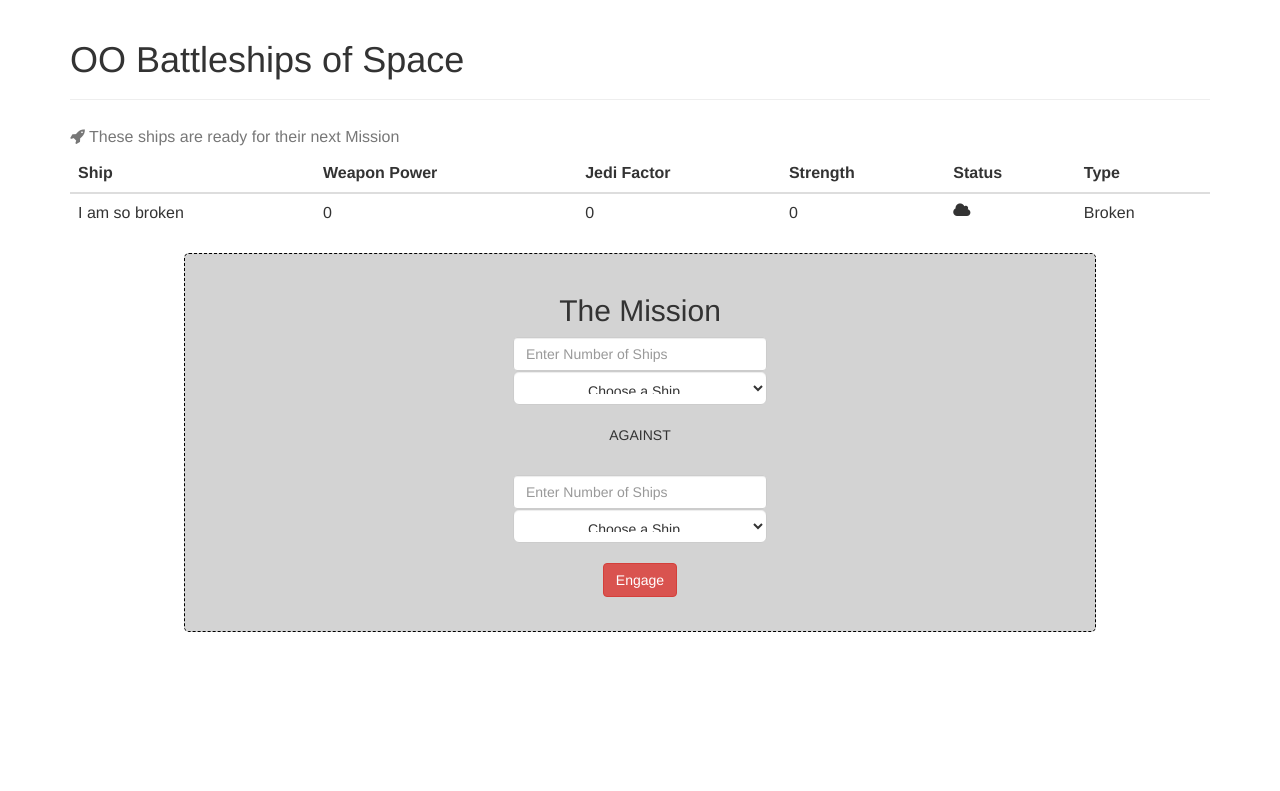
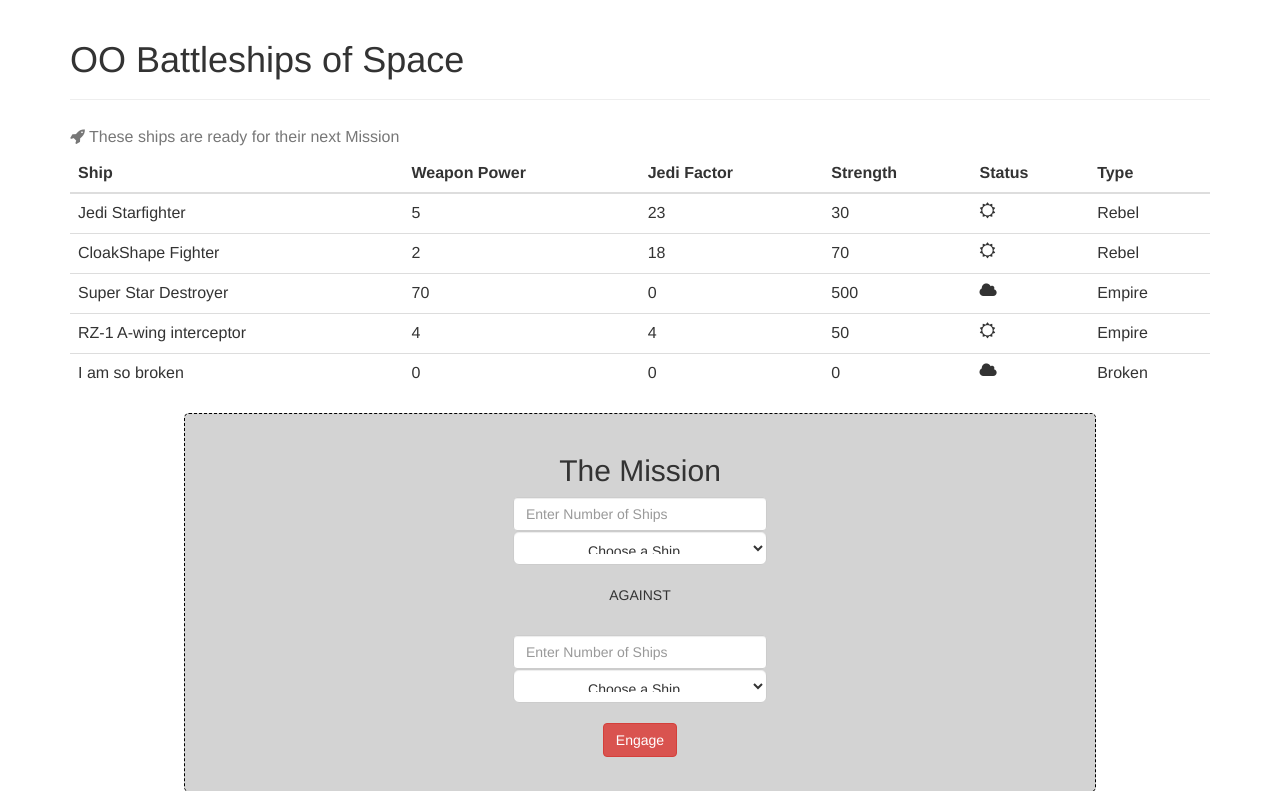
Before and after one commit to vagkos1/Battleships-in-OOP, a PHP site: page / in a window 1280 px wide. Shown: the top 791 px of the page. Before the commit the page ends 632 px from the top, so only its background shows below. Run offline with PHP 8.4, Linux system fonts and the light colour scheme; data that the repository does not hold is empty; some libraries are stand-ins or nearby versions.

Commit message:
Added JsonShipStorage and a GateWay interface

```diff
--- a/bootstrap.php
+++ b/bootstrap.php
@@ -6,6 +6,9 @@ require __DIR__ . '/lib/Model/Ship.php';
 require __DIR__ . '/lib/Model/RebelShip.php';
 require __DIR__ . '/lib/Model/BrokenShip.php';
 require __DIR__ . '/lib/Service/BattleManager.php';
+require __DIR__ . '/lib/Service/ShipStorageInterface.php';
+require __DIR__ . '/lib/Service/PDOShipStorage.php';
+require __DIR__ . '/lib/Service/jsonFileShipStorage.php';
 require __DIR__ . '/lib/Service/ShipLoader.php';
 require __DIR__ . '/lib/Model/BattleResult.php';
 require __DIR__ . '/lib/Service/Container.php';
--- a/lib/Model/AbstractShip.php
+++ b/lib/Model/AbstractShip.php
@@ -20,11 +20,6 @@ abstract class AbstractShip
     public function __construct($name)
     {
         $this->name = $name;
-    }
-
-    public function sayHello()
-    {
-        return 'Hello World!';
     }
 
     /**
--- a/lib/Service/Container.php
+++ b/lib/Service/Container.php
@@ -9,6 +9,8 @@ class Container {
     private $shipLoader;
 
     private $battleManager;
+
+    private $shipStorage;
 
     public function __construct(array $config)
     {
@@ -39,10 +41,23 @@ class Container {
     public function getShipLoader()
     {
         if ( $this->shipLoader === null ) {
-            $this->shipLoader = new ShipLoader($this->getPDO());
+            $this->shipLoader = new ShipLoader($this->getShipStorage());
         }
 
         return $this->shipLoader;
+    }
+
+    /**
+     * @return ShipStorageInterface
+     */
+    public function getShipStorage()
+    {
+        if ( $this->shipStorage === null ) {
+//            $this->shipStorage = new PDOShipStorage($this->getPDO());
+            $this->shipStorage = new JsonFileShipStorage(__DIR__.'/../../resources/ships.json');
+        }
+
+        return $this->shipStorage;
     }
 
     /**
--- /dev/null
+++ b/lib/Service/JsonFileShipStorage.php
@@ -0,0 +1,30 @@
+<?php
+
+class JsonFileShipStorage implements ShipStorageInterFace
+{
+    private $filename;
+
+    public function __construct($jsonFilePath)
+    {
+        $this->filename = $jsonFilePath;
+    }
+
+    public function fetchAllShipsData()
+    {
+        $jsonContents = file_get_contents($this->filename);
+
+        return json_decode($jsonContents, true);
+    }
+
+    public function fetchSingleShipData($id)
+    {
+        $ships = $this->fetchAllShipsData();
+
+        foreach ($ships as $ship) {
+            if ( $ship['id'] == $id ) {
+                return $ship;
+            }
+        }
+    }
+
+}
--- /dev/null
+++ b/lib/Service/PDOShipStorage.php
@@ -0,0 +1,36 @@
+<?php
+
+class PDOShipStorage implements ShipStorageInterFace
+{
+    private $pdo;
+
+    public function __construct(PDO $pdo )
+    {
+        $this->pdo = $pdo;
+    }
+
+    public function fetchAllShipsData()
+    {
+        $pdo = $this->pdo;
+        $statement = $pdo->prepare('SELECT id, name, weapon_power, jedi_factor, strength, team FROM ship');
+        $statement->execute();
+        $shipsArray = $statement->fetchAll(PDO::FETCH_ASSOC);
+
+        return $shipsArray;
+    }
+
+    public function fetchSingleShipData($id)
+    {
+        $pdo = $this->pdo;
+        $statement = $pdo->prepare('SELECT id, name, weapon_power, jedi_factor, strength, team
+                                    FROM ship WHERE id = :id');
+        $statement->execute( array('id' => $id) );
+        $shipArray = $statement->fetch(PDO::FETCH_ASSOC);
+
+        if ( !$shipArray ) {
+            return null;
+        }
+
+        return $shipArray;
+    }
+}
--- /dev/null
+++ b/lib/Service/ShipStorageInterface.php
@@ -0,0 +1,17 @@
+<?php
+
+interface ShipStorageInterFace
+{
+    /**
+     * Returns an array of ships, with keys, id, name, weaponPower, defense.
+     *
+     * @return array
+     */
+    public function fetchAllShipsData();
+
+    /**
+     * @param integer $id
+     * @return array
+     */
+    public function fetchSingleShipData($id);
+}
--- /dev/null
+++ b/resources/ships.json
@@ -0,0 +1,35 @@
+
+[
+  {
+    "id": "1",
+    "name": "Jedi Starfighter",
+    "weapon_power": "5",
+    "jedi_factor": "15",
+    "strength": "30",
+    "team": "rebel"
+  },
+  {
+    "id": "2",
+    "name": "CloakShape Fighter",
+    "weapon_power": "2",
+    "jedi_factor": "2",
+    "strength": "70",
+    "team": "rebel"
+  },
+  {
+    "id": "3",
+    "name": "Super Star Destroyer",
+    "weapon_power": "70",
+    "jedi_factor": "0",
+    "strength": "500",
+    "team": "empire"
+  },
+  {
+    "id": "4",
+    "name": "RZ-1 A-wing interceptor",
+    "weapon_power": "4",
+    "jedi_factor": "4",
+    "strength": "50",
+    "team": "empire"
+  }
+]
```
Also changed, not shown: lib/Service/ShipLoader.php (+5 -31 lines).
